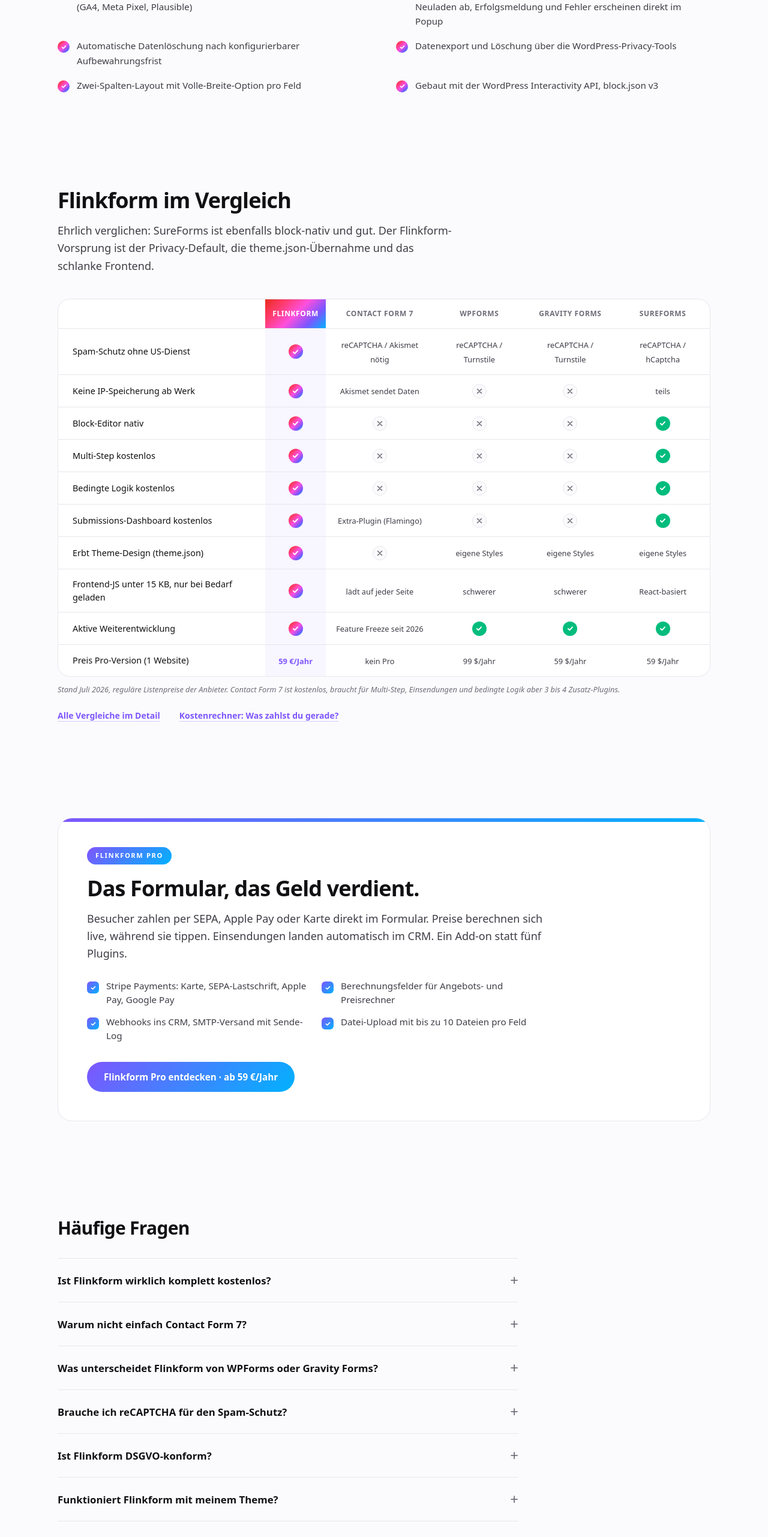
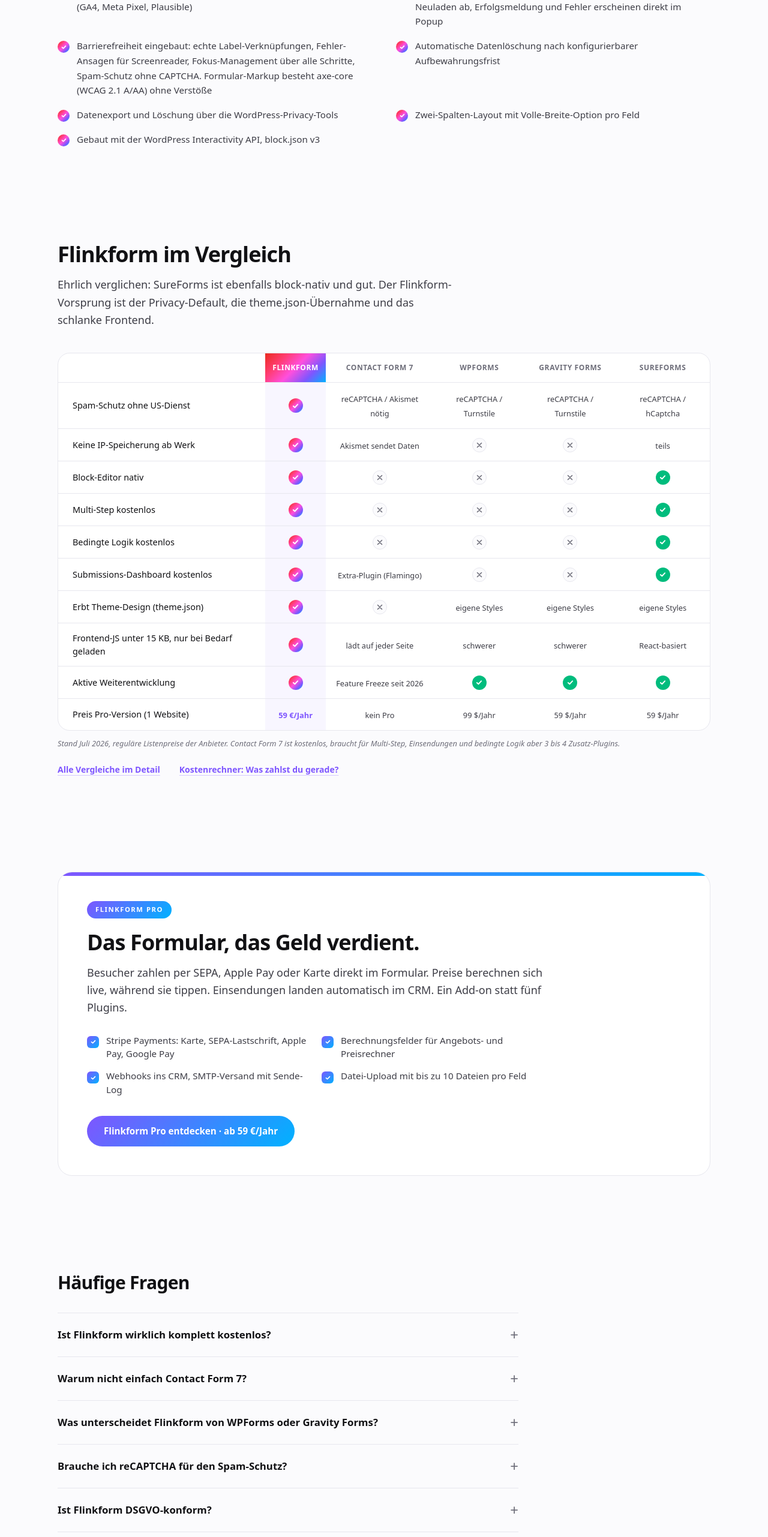
Before and after one commit to dennisbuchwald/flinkform.de, a Next.js app: page / in a window 1280 px wide. Shown: the part 3048-5610 px from the top of the page at 60% size. Built offline with nearby package versions, Linux system fonts and the light colour scheme.

Commit message:
Homepage: accessibility feature bullet + FAQ (axe-core verified)

```diff
--- a/app/page.tsx
+++ b/app/page.tsx
@@ -68,6 +68,7 @@
   "Style-Panel: 4 Feld-Stile, 4 Label-Positionen (Floating Labels passen sich automatisch an den Hintergrund an), 3 Button-Stile, Farben für Beschriftungen, Hinweistexte und Überschriften direkt im Editor",
   "Weiterleitung auf Danke-Seite mit Conversion-Tracking-Parametern (GA4, Meta Pixel, Plausible)",
   "Popup-tauglich: In Modals und Popups senden Formulare ohne Neuladen ab, Erfolgsmeldung und Fehler erscheinen direkt im Popup",
+  "Barrierefreiheit eingebaut: echte Label-Verknüpfungen, Fehler-Ansagen für Screenreader, Fokus-Management über alle Schritte, Spam-Schutz ohne CAPTCHA. Formular-Markup besteht axe-core (WCAG 2.1 A/AA) ohne Verstöße",
   "Automatische Datenlöschung nach konfigurierbarer Aufbewahrungsfrist",
   "Datenexport und Löschung über die WordPress-Privacy-Tools",
   "Zwei-Spalten-Layout mit Volle-Breite-Option pro Feld",
@@ -128,6 +129,10 @@
   {
     q: "Ist Flinkform DSGVO-konform?",
     a: "Flinkform ist auf Datenschutz gebaut: keine IP-Speicherung, kein User-Agent-Logging, keine externen Dienste, kein Tracking. Consent-Feld, automatische Datenlöschung pro Formular und die WordPress-Privacy-Tools (Datenexport und Löschung) sind eingebaut.",
+  },
+  {
+    q: "Ist Flinkform barrierefrei?",
+    a: "Barrierefreiheit ist eingebaut, nicht nachgerüstet: echte Label-Verknüpfungen, fieldset/legend für Auswahlgruppen, Fehlermeldungen werden Screenreadern angesagt und mit dem Feld verknüpft, der Fokus springt aufs erste fehlerhafte Feld, Schrittwechsel werden per aria-live angekündigt, Fokus-Ringe bleiben sichtbar und der Spam-Schutz kommt ohne CAPTCHA aus. Das Formular-Markup besteht automatisierte axe-core-Prüfungen gegen WCAG 2.1 A/AA ohne Verstöße, auch im Fehlerzustand. Ein formales Audit mit Screenreader-Protokoll steht noch aus. Deine Farbwahl im Editor beeinflusst den Kontrast und liegt in deiner Hand.",
   },
   {
     q: "Funktioniert Flinkform mit meinem Theme?",
```
